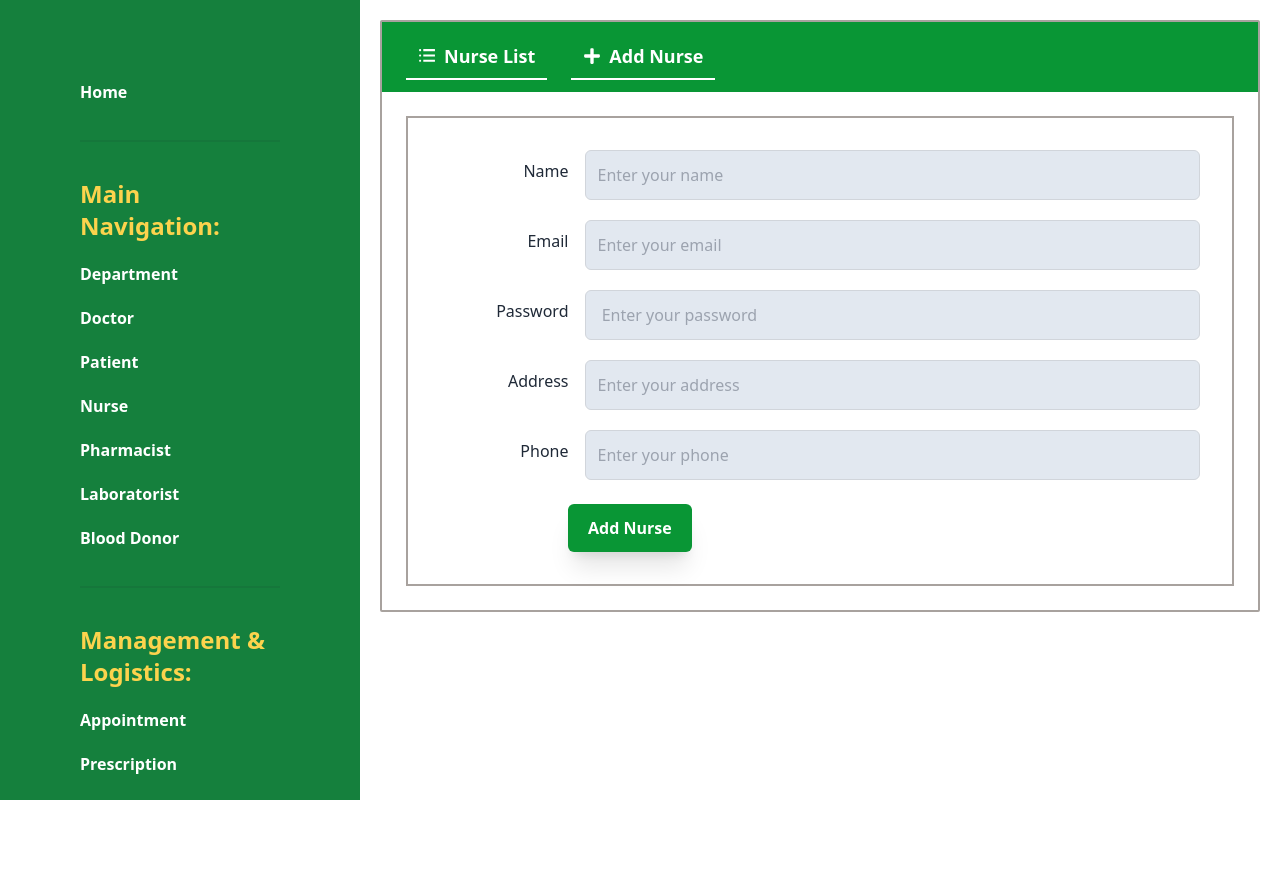
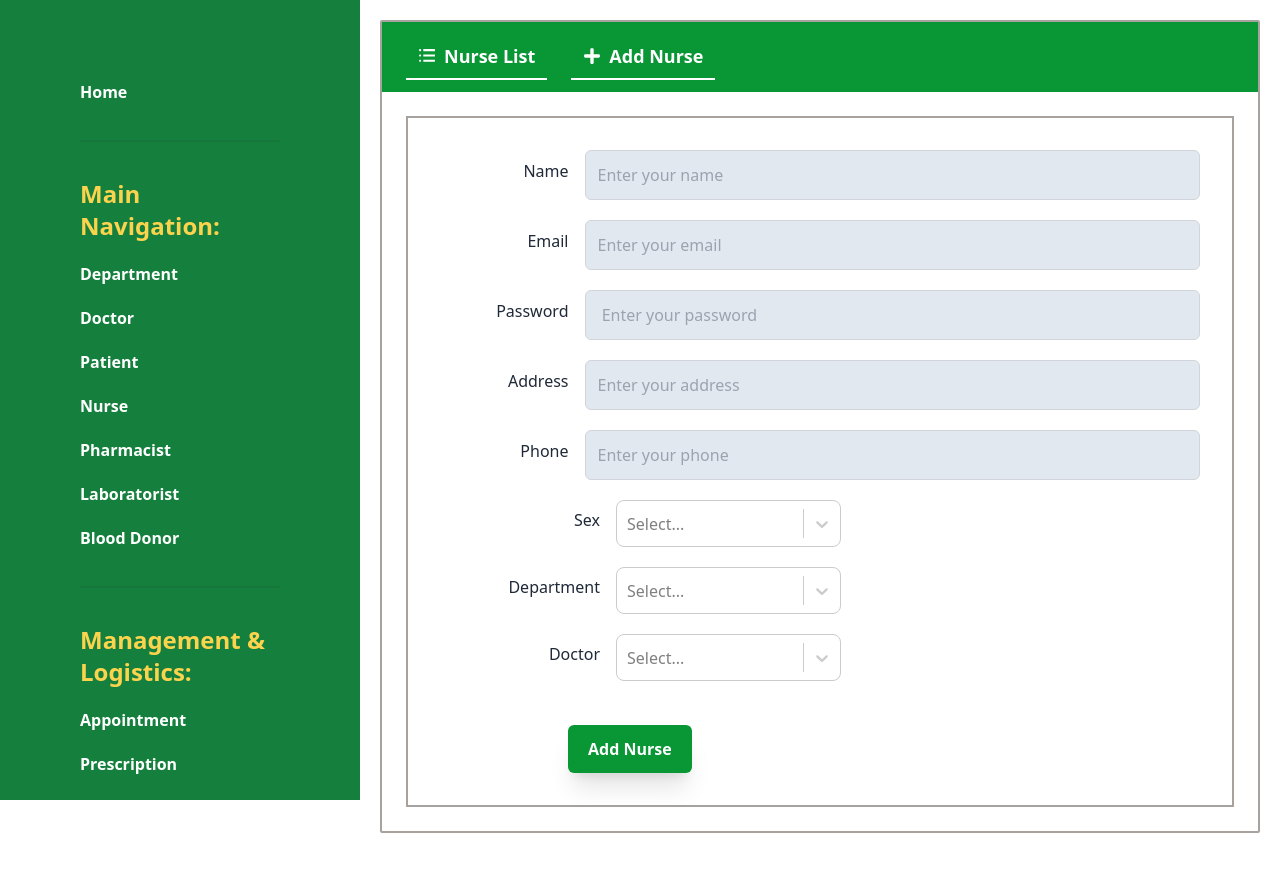
Before and after one commit to Siam-66/Medinest-CMS, a React (Vite) app: page /nurse/addNurse in a window 1280 px wide. Shown: the top 872 px of the page. Built offline with nearby package versions, Linux system fonts and the light colour scheme.

Commit message:
nurse fixed

```diff
--- a/src/Nurse/AddNurse.jsx
+++ b/src/Nurse/AddNurse.jsx
@@ -1,10 +1,29 @@
 import { useFormik } from "formik";
 import CustomInput from "../CustomInput";
-
+import CustomSelect from "../CustomSelect";
 
 const AddNurse = () => {
 
+    const category = [
+        { value: 'Allergists', label: 'Allergists' },
 
+
+      ]
+
+      const dName = [
+        { value: 'Sakib', label: 'Sakib' },
+        { value: 'Jamil', label: 'Jamil' },
+        { value: 'Nahid', label: 'Nahid' },
+        { value: 'Shariar', label: 'Shariar' },
+        { value: 'Siam', label: 'Siam' },
+
+      ]
+
+      const gender = [
+        { value: 'Male ', label: 'Male ' },
+        { value: 'Female ', label: 'Female ' },
+        { value: 'Others', label: 'Others' }
+    ]
 
     const formik = useFormik({
         initialValues: {
@@ -13,6 +32,9 @@ const AddNurse = () => {
             password: '',
             address: '',
             phone: '',
+            department :null,
+            doctor :null,
+            sex :null,
 
 
         },
@@ -36,8 +58,15 @@ const AddNurse = () => {
                 errors.phone = 'Required';
             }
 
-
-
+            if (!values.department) {
+                errors.department = 'Required';
+            }
+            if (!values.doctor) {
+                errors.doctor = 'Required';
+            }
+            if (!values.sex) {
+                errors.sex = 'Required';
+            }
 
 
             return errors;
@@ -100,7 +129,7 @@ const AddNurse = () => {
                     </div>
 
                         {/* Phone */}
-                        <div className="form-control flex flex-row items-center gap-4   ">
+                        <div className="form-control flex flex-row items-center gap-4 mb-5  ">
                         <label className="mb-2 w-40 text-right" htmlFor="phone">
                             Phone
                         </label>
@@ -110,6 +139,49 @@ const AddNurse = () => {
                         )}
                     </div>
 
+                        {/*Sex*/}
+
+                        <div className="form-control flex flex-row items-center gap-4 mb-5">
+                    <label className="mb-2 w-40 text-right" htmlFor="sex">
+                        Sex
+                        </label>
+                    <CustomSelect
+                            id="sex"
+                            name="sex"
+                            onChange={(selectedOption) => formik.setFieldValue("sex", selectedOption)}
+                            value={formik.values.sex}
+                            options={gender}
+                        />
+                        </div>
+
+                        {/*department*/}
+
+                        <div className="form-control flex flex-row items-center gap-4 mb-5">
+                    <label className="mb-2 w-40 text-right" htmlFor="department">
+                        Department
+                        </label>
+                    <CustomSelect
+                            id="department"
+                            name="department"
+                            onChange={(selectedOption) => formik.setFieldValue("department", selectedOption)}
+                            value={formik.values.department}
+                            options={category}
+                        />
+                        </div>
+
+                    {/* Doctor */}
+                    <div className="form-control flex flex-row items-center mb-5 gap-4  ">
+                    <label className="mb-2 w-40 text-right" htmlFor="doctor">
+                    Doctor
+                        </label>
+                    <CustomSelect
+                            id="doctor"
+                            name="doctor"
+                            onChange={(selectedOption) => formik.setFieldValue("doctor", selectedOption)}
+                            value={formik.values.doctor}
+                            options={dName}
+                        />
+                        </div>
 
 
 
--- a/src/Patient/AddPatient.jsx
+++ b/src/Patient/AddPatient.jsx
@@ -176,7 +176,7 @@ const Addpatient = () => {
                         )}
                     </div>
                     {/* Blood Group */}
-                    <div className="form-control flex flex-row items-center gap-4 ">
+                    <div className="form-control flex flex-row items-center gap-4 ml-[25px] ">
                     <label className="mb-2 w-40 text-right" htmlFor="bloodGroup">
                         Blood Group
                         </label>
```
